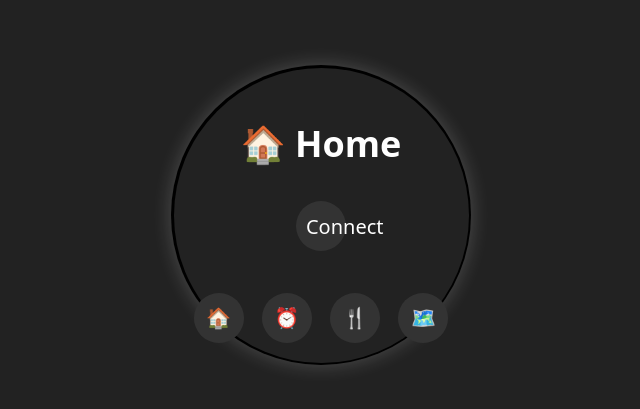
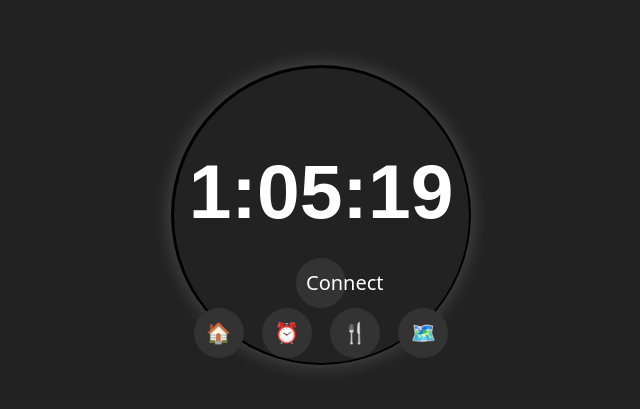
Before and after one commit to daiking1756/smart-haramaki, a React (Vite) app: page / in a window 1280 px wide. Shown: the part 185-594 px from the top of the page, without its empty margins (319-959 px from the left). Built offline with nearby package versions, Linux system fonts and the light colour scheme.

Commit message:
Add home clock

```diff
--- a/src/App.css
+++ b/src/App.css
@@ -68,3 +68,17 @@ button:active {
   transform: scale(0.95);
   transition: transform 0.1s;
 }
+
+.home-container {
+  display: flex;
+  justify-content: center;
+  align-items: flex-start;
+  height: 20vh; /* watch-container の上に収める */
+  padding-top: 10px;
+}
+
+.digital-clock {
+  /* font-size: 2rem; 小さめに調整 */
+  font-family: "Arial", sans-serif;
+  color: white;
+}
--- a/src/App.jsx
+++ b/src/App.jsx
@@ -1,4 +1,4 @@
-import React, { useState } from "react";
+import React, { useState, useEffect } from "react";
 import "./App.css";
 import Timer from "./Timer.jsx";
 import Hungry from "./Hungry.jsx";
@@ -8,6 +8,15 @@ let characteristic;
 
 const App = () => {
   const [screen, setScreen] = useState("home");
+  const [time, setTime] = useState(new Date());
+
+  useEffect(() => {
+    const interval = setInterval(() => {
+      setTime(new Date());
+    }, 1000);
+
+    return () => clearInterval(interval);
+  }, []);
 
   async function connectToESP32() {
     try {
@@ -33,7 +42,9 @@ const App = () => {
       case "home":
         return (
           <div>
-            <h2>🏠️ Home</h2>
+            <div className="home-container">
+              <h1 className="digital-clock">{time.toLocaleTimeString("ja-JP", { hour12: false })}</h1>
+            </div>
             <button onClick={() => connectToESP32()}>Connect</button>
           </div>
         );
```
